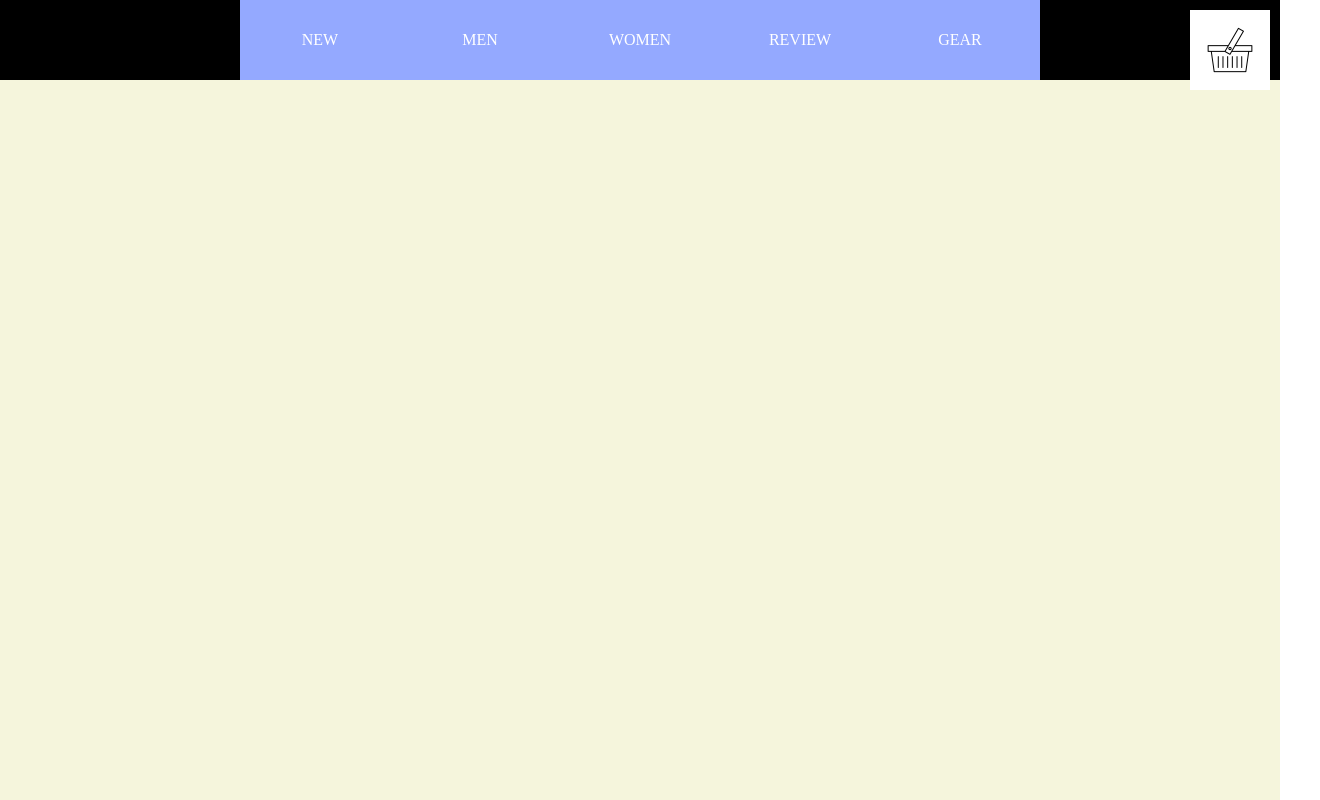
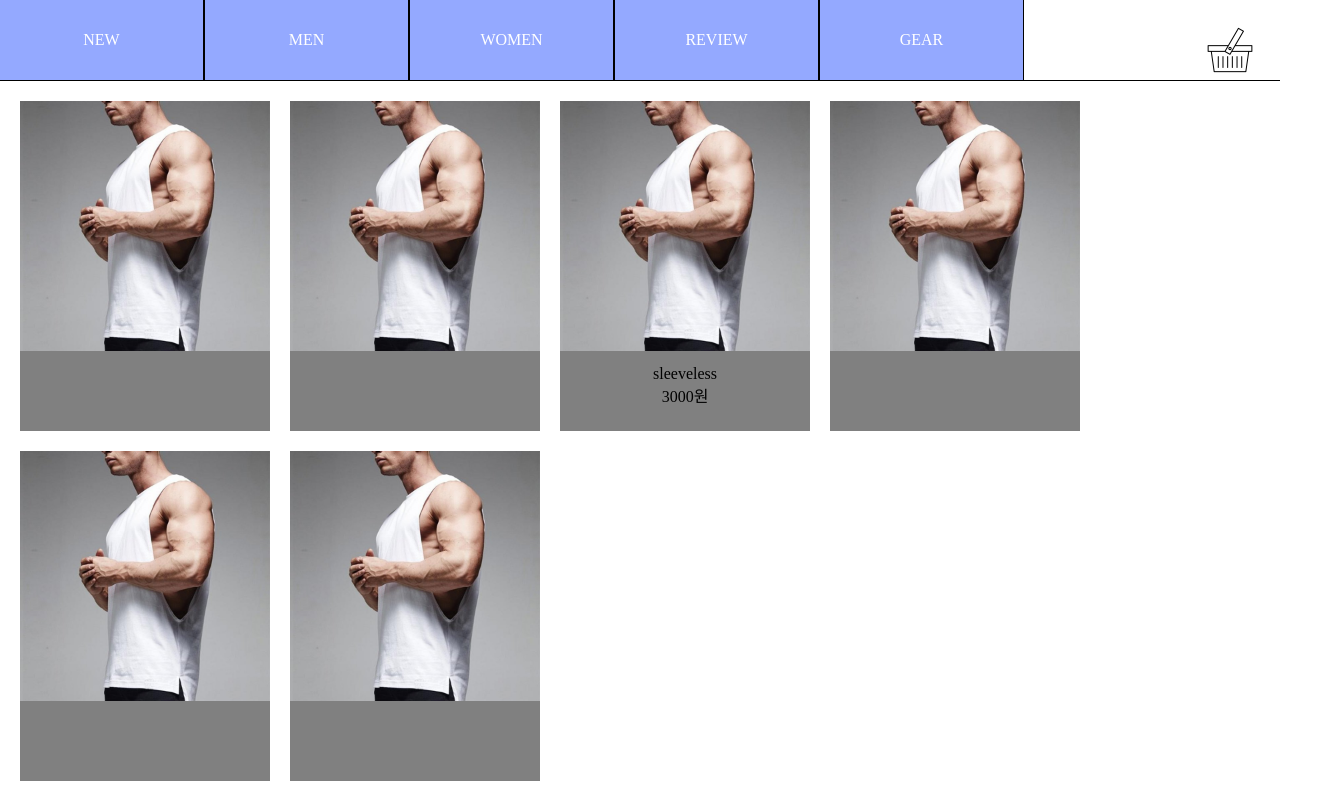
Before and after one commit to ta2hwan/GymWear_ShoppingMall, a plain HTML site: page index.html in a window 1280 px wide. Shown: the top 800 px of the page, 1320 px wide, since content can reach past the window. Drawn offline with Linux system fonts and the light colour scheme.

Commit message:
이미지 추가

```diff
--- a/index.css
+++ b/index.css
@@ -3,22 +3,31 @@ li{ list-style : none }
 a {text-decoration : none}
 
 header{
-    display : flex;
-    justify-content: center;
-    background-color: black;
+    border-bottom : 1px solid black;
+    position : relative;
+    overflow : hidden;
 }
 
 .menu{
-    width : 800px;
+    width: 80%;
+    margin : 0 auto;
     overflow: hidden;
     background-color: #94a9ff;
+    display : flex;
+    float : left;
 }
 
 .menu > li {
-    width : 20%;
+    flex : 1;
     float : left;
     text-align : center;
     line-height : 80px;
+    border-left: 1px solid black; /* 왼쪽 경계 추가 */
+    border-right: 1px solid black; /* 오른쪽 경계 추가 */
+}
+/* 첫 번째 메뉴 왼쪽 경계 제거 */
+.menu> li:first-child{
+    border-left : none;
 }
 
 .menu a {
@@ -55,13 +64,41 @@ header{
 
 }
 
+article{
+    height : 100%;
+}
 
-article{
-   height: 100vh;
-   background-color: beige;
+.product-list{
+    width : 100%;
+    height : auto;
+    display : flex;
+    flex-wrap : wrap;
+
+    align-items: center;
+    gap : 20px;
+    padding : 20px;
+}
+
+.product-card{
+    width: 250px;
+    height: 330px;
+    background-color : gray;
+}
+
+.product-card img{
+    width: 100%;
+    height : 250px;
+}
+
+.product-contents{
+    display : flex;
+    flex-direction: column;
+    justify-content: center;
+    align-items: center;
+    padding : 10px;
 }
 
 footer{
-    height: 500px;
-    background-color: darkcyan;
+    height : 300px;
+    background-color: gray;
 }
--- a/index.html
+++ b/index.html
@@ -54,13 +54,54 @@
         </ul>
       </li>
     </ul>
-    <a href="#">
+    <div class="cart">
       <img src="img/cart.png" alt="장바구니" class="cart-icon">
-    </a>
+    </div>
   </header>
+
   <article>
 
+    <div class=product-list>
+      <div class=product-card>
+        <img src="img/sleevleess.jpg" alt="product name">
+        <div class="product-contents">
+          <span></span>
+        </div>
+      </div>
+      <div class=product-card>
+        <img src="img/sleevleess.jpg" alt="product name">
+        <div class="product-contents">
+          <span></span>
+        </div>
+      </div>
+      <div class=product-card>
+        <img src="img/sleevleess.jpg" alt="product name">
+        <div class="product-contents">
+          <span>sleeveless</span>
+          <span>3000원</span>
+        </div>
+      </div>
+      <div class=product-card>
+        <img src="img/sleevleess.jpg" alt="product name">
+        <div class="product-contents">
+          <span></span>
+        </div>
+      </div>
+      <div class=product-card>
+        <img src="img/sleevleess.jpg" alt="product name">
+        <div class="product-contents">
+          <span></span>
+        </div>
+      </div>
+      <div class=product-card>
+        <img src="img/sleevleess.jpg" alt="product name">
+        <div class="product-contents">
+          <span></span>
+        </div>
+      </div>
+    </div>
   </article>
+
   <footer>
 
   </footer>
```
Also changed, not shown: img/banner.jpg (added), img/sleevleess.jpg (added).
